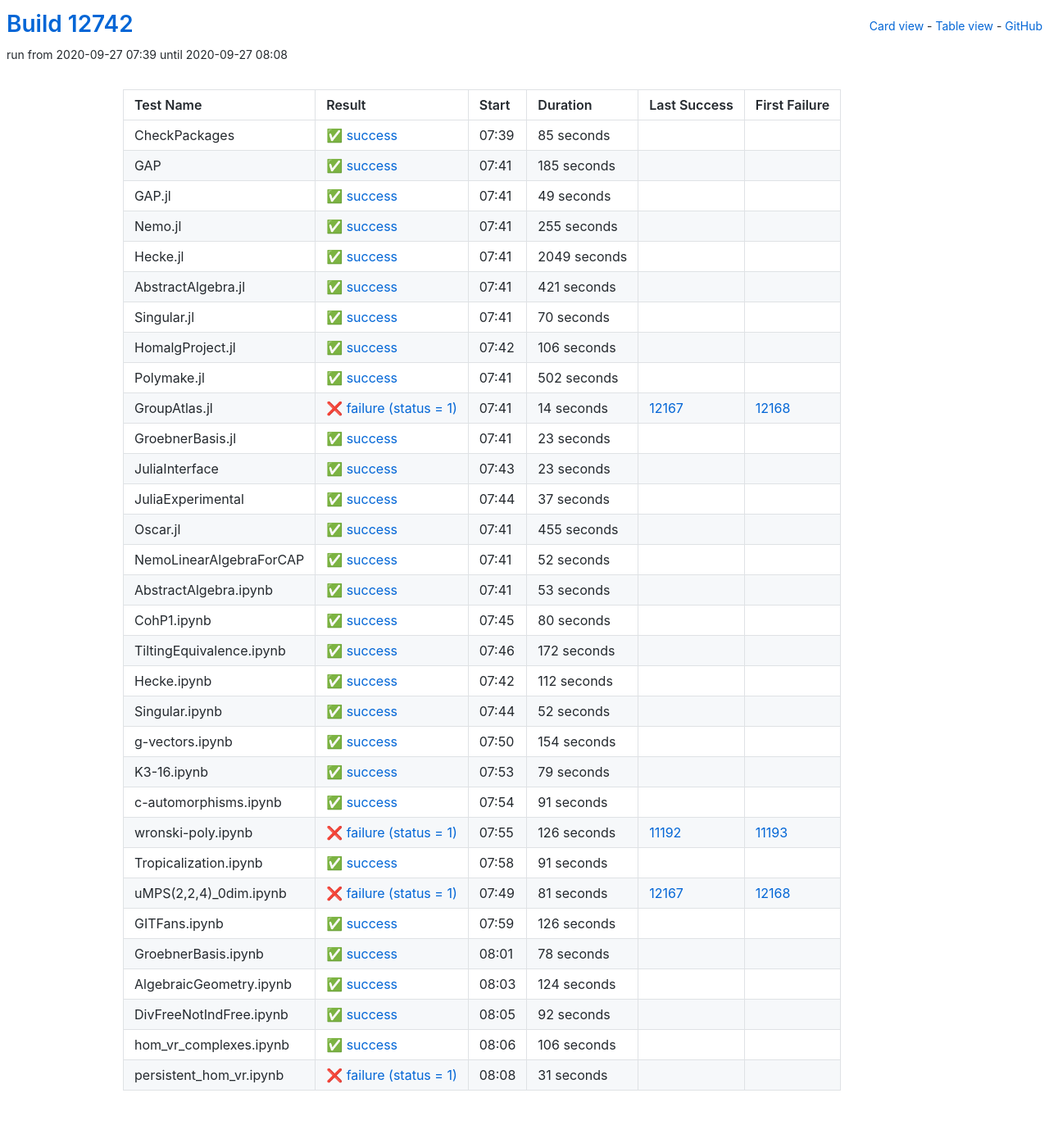
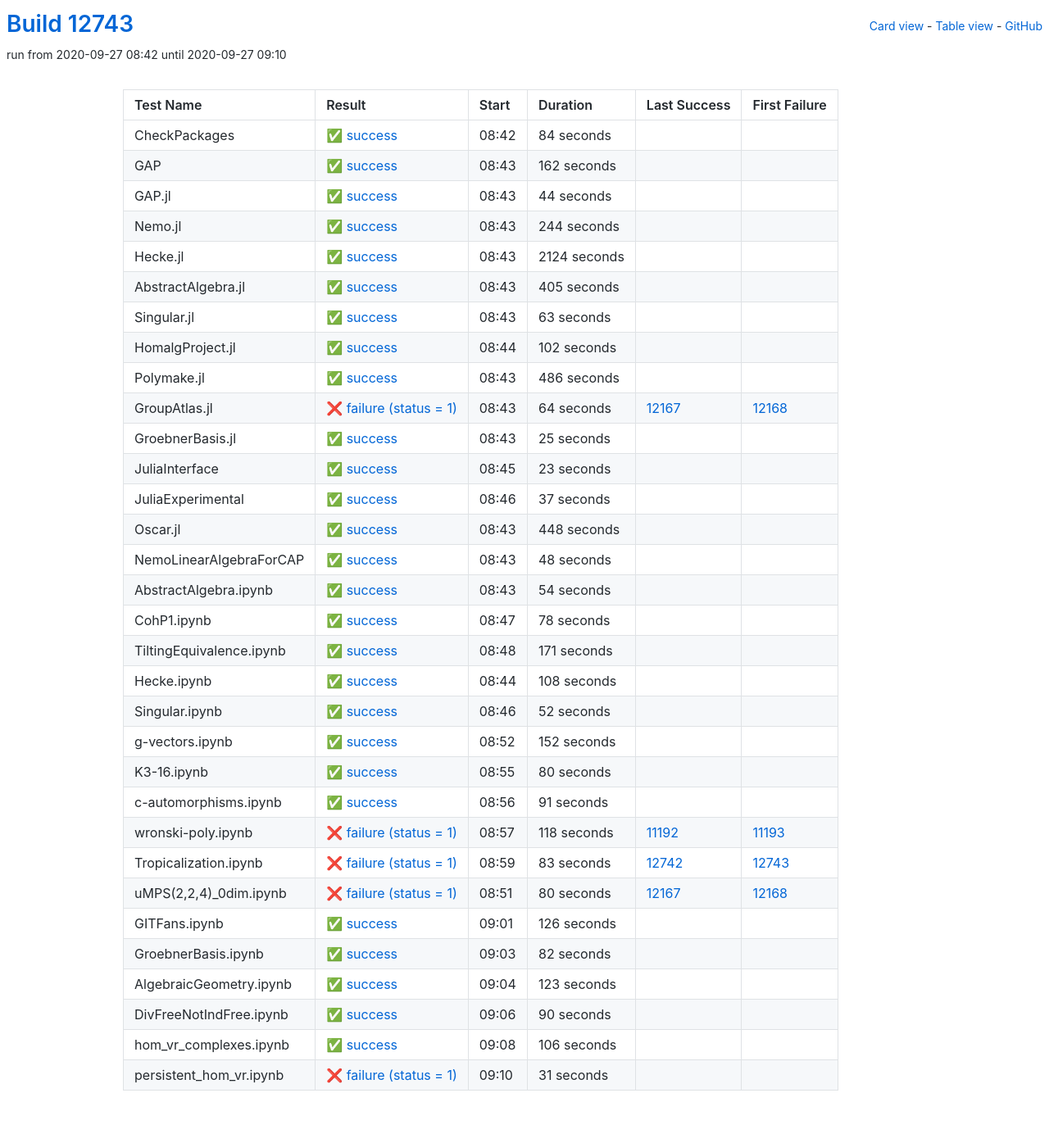
Before and after one commit to oscar-system/oscar-ci-status, a Jekyll site: the page built from table.html, in a window 1280 px wide. Shown: the whole page at 82% size. Built offline with Jekyll 4.4.1, drawn with Linux system fonts in a browser that asks for light colours.

Commit message:
Build #12743

```diff
--- a/_data/ci.yml
+++ b/_data/ci.yml
@@ -1,6 +1,6 @@
 ---
-build: 12742
-build_url: https://oscarci.mathematik.uni-kl.de/job/oscar/12742/
+build: 12743
+build_url: https://oscarci.mathematik.uni-kl.de/job/oscar/12743/
 job: oscar
 organization: oscar-system
 repo: oscar-ci-status
@@ -8,140 +8,140 @@
 tests:
 - name: CheckPackages
   id: checkpackages
-  log: https://oscarci.mathematik.uni-kl.de/job/oscar/12742/artifact/logs/build-12742/CheckPackages.log
-  start: 2020-09-27 07:39
+  log: https://oscarci.mathematik.uni-kl.de/job/oscar/12743/artifact/logs/build-12743/CheckPackages.log
+  start: 2020-09-27 08:42
   success: true
   exitcode: 0
   status: success
-  duration: 85
+  duration: 84
   last_success: false
   last_success_url:
   first_failure: false
   first_failure_url:
 - name: GAP
   id: gap
-  log: https://oscarci.mathematik.uni-kl.de/job/oscar/12742/artifact/logs/build-12742/GAP.log
-  start: 2020-09-27 07:41
+  log: https://oscarci.mathematik.uni-kl.de/job/oscar/12743/artifact/logs/build-12743/GAP.log
+  start: 2020-09-27 08:43
   success: true
   exitcode: 0
   status: success
-  duration: 185
+  duration: 162
   last_success: false
   last_success_url:
   first_failure: false
   first_failure_url:
 - name: GAP.jl
   id: gap-jl
-  log: https://oscarci.mathematik.uni-kl.de/job/oscar/12742/artifact/logs/build-12742/GAP.jl.log
-  start: 2020-09-27 07:41
+  log: https://oscarci.mathematik.uni-kl.de/job/oscar/12743/artifact/logs/build-12743/GAP.jl.log
+  start: 2020-09-27 08:43
   success: true
   exitcode: 0
   status: success
-  duration: 49
+  duration: 44
   last_success: false
   last_success_url:
   first_failure: false
   first_failure_url:
 - name: Nemo.jl
   id: nemo-jl
-  log: https://oscarci.mathematik.uni-kl.de/job/oscar/12742/artifact/logs/build-12742/Nemo.jl.log
-  start: 2020-09-27 07:41
+  log: https://oscarci.mathematik.uni-kl.de/job/oscar/12743/artifact/logs/build-12743/Nemo.jl.log
+  start: 2020-09-27 08:43
   success: true
   exitcode: 0
   status: success
-  duration: 255
+  duration: 244
   last_success: false
   last_success_url:
   first_failure: false
   first_failure_url:
 - name: Hecke.jl
   id: hecke-jl
-  log: https://oscarci.mathematik.uni-kl.de/job/oscar/12742/artifact/logs/build-12742/Hecke.jl.log
-  start: 2020-09-27 07:41
+  log: https://oscarci.mathematik.uni-kl.de/job/oscar/12743/artifact/logs/build-12743/Hecke.jl.log
+  start: 2020-09-27 08:43
   success: true
   exitcode: 0
   status: success
-  duration: 2049
+  duration: 2124
   last_success: false
   last_success_url:
   first_failure: false
   first_failure_url:
 - name: AbstractAlgebra.jl
   id: abstractalgebra-jl
-  log: https://oscarci.mathematik.uni-kl.de/job/oscar/12742/artifact/logs/build-12742/AbstractAlgebra.jl.log
-  start: 2020-09-27 07:41
+  log: https://oscarci.mathematik.uni-kl.de/job/oscar/12743/artifact/logs/build-12743/AbstractAlgebra.jl.log
+  start: 2020-09-27 08:43
   success: true
   exitcode: 0
   status: success
-  duration: 421
+  duration: 405
   last_success: false
   last_success_url:
   first_failure: false
   first_failure_url:
 - name: Singular.jl
   id: singular-jl
-  log: https://oscarci.mathematik.uni-kl.de/job/oscar/12742/artifact/logs/build-12742/Singular.jl.log
-  start: 2020-09-27 07:41
+  log: https://oscarci.mathematik.uni-kl.de/job/oscar/12743/artifact/logs/build-12743/Singular.jl.log
+  start: 2020-09-27 08:43
   success: true
   exitcode: 0
   status: success
-  duration: 70
+  duration: 63
   last_success: false
   last_success_url:
   first_failure: false
   first_failure_url:
 - name: HomalgProject.jl
   id: homalgproject-jl
-  log: https://oscarci.mathematik.uni-kl.de/job/oscar/12742/artifact/logs/build-12742/HomalgProject.jl.log
-  start: 2020-09-27 07:42
+  log: https://oscarci.mathematik.uni-kl.de/job/oscar/12743/artifact/logs/build-12743/HomalgProject.jl.log
+  start: 2020-09-27 08:44
   success: true
   exitcode: 0
   status: success
-  duration: 106
+  duration: 102
   last_success: false
   last_success_url:
   first_failure: false
   first_failure_url:
 - name: Polymake.jl
   id: polymake-jl
-  log: https://oscarci.mathematik.uni-kl.de/job/oscar/12742/artifact/logs/build-12742/Polymake.jl.log
-  start: 2020-09-27 07:41
+  log: https://oscarci.mathematik.uni-kl.de/job/oscar/12743/artifact/logs/build-12743/Polymake.jl.log
+  start: 2020-09-27 08:43
   success: true
   exitcode: 0
   status: success
-  duration: 502
+  duration: 486
   last_success: false
   last_success_url:
   first_failure: false
   first_failure_url:
 - name: GroupAtlas.jl
   id: groupatlas-jl
-  log: https://oscarci.mathematik.uni-kl.de/job/oscar/12742/artifact/logs/build-12742/GroupAtlas.jl.log
-  start: 2020-09-27 07:41
+  log: https://oscarci.mathematik.uni-kl.de/job/oscar/12743/artifact/logs/build-12743/GroupAtlas.jl.log
+  start: 2020-09-27 08:43
   success: false
   exitcode: 1
   status: failure
-  duration: 14
+  duration: 64
   last_success: 12167
   last_success_url: https://oscarci.mathematik.uni-kl.de/job/oscar/12167/
   first_failure: 12168
   first_failure_url: https://oscarci.mathematik.uni-kl.de/job/oscar/12168/
 - name: GroebnerBasis.jl
   id: groebnerbasis-jl
-  log: https://oscarci.mathematik.uni-kl.de/job/oscar/12742/artifact/logs/build-12742/GroebnerBasis.jl.log
-  start: 2020-09-27 07:41
+  log: https://oscarci.mathematik.uni-kl.de/job/oscar/12743/artifact/logs/build-12743/GroebnerBasis.jl.log
+  start: 2020-09-27 08:43
   success: true
   exitcode: 0
   status: success
-  duration: 23
+  duration: 25
   last_success: false
   last_success_url:
   first_failure: false
   first_failure_url:
 - name: JuliaInterface
   id: juliainterface
-  log: https://oscarci.mathematik.uni-kl.de/job/oscar/12742/artifact/logs/build-12742/JuliaInterface.log
-  start: 2020-09-27 07:43
+  log: https://oscarci.mathematik.uni-kl.de/job/oscar/12743/artifact/logs/build-12743/JuliaInterface.log
+  start: 2020-09-27 08:45
   success: true
   exitcode: 0
   status: success
@@ -152,8 +152,8 @@
   first_failure_url:
 - name: JuliaExperimental
   id: juliaexperimental
-  log: https://oscarci.mathematik.uni-kl.de/job/oscar/12742/artifact/logs/build-12742/JuliaExperimental.log
-  start: 2020-09-27 07:44
+  log: https://oscarci.mathematik.uni-kl.de/job/oscar/12743/artifact/logs/build-12743/JuliaExperimental.log
+  start: 2020-09-27 08:46
   success: true
   exitcode: 0
   status: success
@@ -164,80 +164,80 @@
   first_failure_url:
 - name: Oscar.jl
   id: oscar-jl
-  log: https://oscarci.mathematik.uni-kl.de/job/oscar/12742/artifact/logs/build-12742/Oscar.jl.log
-  start: 2020-09-27 07:41
+  log: https://oscarci.mathematik.uni-kl.de/job/oscar/12743/artifact/logs/build-12743/Oscar.jl.log
+  start: 2020-09-27 08:43
   success: true
   exitcode: 0
   status: success
-  duration: 455
+  duration: 448
   last_success: false
   last_success_url:
   first_failure: false
   first_failure_url:
 - name: NemoLinearAlgebraForCAP
   id: nemolinearalgebraforcap
-  log: https://oscarci.mathematik.uni-kl.de/job/oscar/12742/artifact/logs/build-12742/NemoLinearAlgebraForCAP.log
-  start: 2020-09-27 07:41
+  log: https://oscarci.mathematik.uni-kl.de/job/oscar/12743/artifact/logs/build-12743/NemoLinearAlgebraForCAP.log
+  start: 2020-09-27 08:43
   success: true
   exitcode: 0
   status: success
-  duration: 52
+  duration: 48
   last_success: false
   last_success_url:
   first_failure: false
   first_failure_url:
 - name: AbstractAlgebra.ipynb
   id: abstractalgebra-ipynb
-  log: https://oscarci.mathematik.uni-kl.de/job/oscar/12742/artifact/logs/build-12742/AbstractAlgebra.ipynb.log
-  start: 2020-09-27 07:41
+  log: https://oscarci.mathematik.uni-kl.de/job/oscar/12743/artifact/logs/build-12743/AbstractAlgebra.ipynb.log
+  start: 2020-09-27 08:43
   success: true
   exitcode: 0
   status: success
-  duration: 53
+  duration: 54
   last_success: false
   last_success_url:
   first_failure: false
   first_failure_url:
 - name: CohP1.ipynb
   id: cohp1-ipynb
-  log: https://oscarci.mathematik.uni-kl.de/job/oscar/12742/artifact/logs/build-12742/CohP1.ipynb.log
-  start: 2020-09-27 07:45
+  log: https://oscarci.mathematik.uni-kl.de/job/oscar/12743/artifact/logs/build-12743/CohP1.ipynb.log
+  start: 2020-09-27 08:47
   success: true
   exitcode: 0
   status: success
-  duration: 80
+  duration: 78
   last_success: false
   last_success_url:
   first_failure: false
   first_failure_url:
 - name: TiltingEquivalence.ipynb
   id: tiltingequivalence-ipynb
-  log: https://oscarci.mathematik.uni-kl.de/job/oscar/12742/artifact/logs/build-12742/TiltingEquivalence.ipynb.log
-  start: 2020-09-27 07:46
+  log: https://oscarci.mathematik.uni-kl.de/job/oscar/12743/artifact/logs/build-12743/TiltingEquivalence.ipynb.log
+  start: 2020-09-27 08:48
   success: true
   exitcode: 0
   status: success
-  duration: 172
+  duration: 171
   last_success: false
   last_success_url:
   first_failure: false
   first_failure_url:
 - name: Hecke.ipynb
   id: hecke-ipynb
-  log: https://oscarci.mathematik.uni-kl.de/job/oscar/12742/artifact/logs/build-12742/Hecke.ipynb.log
-  start: 2020-09-27 07:42
+  log: https://oscarci.mathematik.uni-kl.de/job/oscar/12743/artifact/logs/build-12743/Hecke.ipynb.log
+  start: 2020-09-27 08:44
   success: true
   exitcode: 0
   status: success
-  duration: 112
+  duration: 108
   last_success: false
   last_success_url:
   first_failure: false
   first_failure_url:
 - name: Singular.ipynb
   id: singular-ipynb
-  log: https://oscarci.mathematik.uni-kl.de/job/oscar/12742/artifact/logs/build-12742/Singular.ipynb.log
-  start: 2020-09-27 07:44
+  log: https://oscarci.mathematik.uni-kl.de/job/oscar/12743/artifact/logs/build-12743/Singular.ipynb.log
+  start: 2020-09-27 08:46
   success: true
   exitcode: 0
   status: success
@@ -248,32 +248,32 @@
   first_failure_url:
 - name: g-vectors.ipynb
   id: g-vectors-ipynb
-  log: https://oscarci.mathematik.uni-kl.de/job/oscar/12742/artifact/logs/build-12742/g-vectors.ipynb.log
-  start: 2020-09-27 07:50
+  log: https://oscarci.mathematik.uni-kl.de/job/oscar/12743/artifact/logs/build-12743/g-vectors.ipynb.log
+  start: 2020-09-27 08:52
   success: true
   exitcode: 0
   status: success
-  duration: 154
+  duration: 152
   last_success: false
   last_success_url:
   first_failure: false
   first_failure_url:
 - name: K3-16.ipynb
   id: k3-16-ipynb
-  log: https://oscarci.mathematik.uni-kl.de/job/oscar/12742/artifact/logs/build-12742/K3-16.ipynb.log
-  start: 2020-09-27 07:53
+  log: https://oscarci.mathematik.uni-kl.de/job/oscar/12743/artifact/logs/build-12743/K3-16.ipynb.log
+  start: 2020-09-27 08:55
   success: true
   exitcode: 0
   status: success
-  duration: 79
+  duration: 80
   last_success: false
   last_success_url:
   first_failure: false
   first_failure_url:
 - name: c-automorphisms.ipynb
   id: c-automorphisms-ipynb
-  log: https://oscarci.mathematik.uni-kl.de/job/oscar/12742/artifact/logs/build-12742/c-automorphisms.ipynb.log
-  start: 2020-09-27 07:54
+  log: https://oscarci.mathematik.uni-kl.de/job/oscar/12743/artifact/logs/build-12743/c-automorphisms.ipynb.log
+  start: 2020-09-27 08:56
   success: true
   exitcode: 0
   status: success
@@ -284,44 +284,44 @@
   first_failure_url:
 - name: wronski-poly.ipynb
   id: wronski-poly-ipynb
-  log: https://oscarci.mathematik.uni-kl.de/job/oscar/12742/artifact/logs/build-12742/wronski-poly.ipynb.log
-  start: 2020-09-27 07:55
+  log: https://oscarci.mathematik.uni-kl.de/job/oscar/12743/artifact/logs/build-12743/wronski-poly.ipynb.log
+  start: 2020-09-27 08:57
   success: false
   exitcode: 1
   status: failure
-  duration: 126
+  duration: 118
   last_success: 11192
   last_success_url: https://oscarci.mathematik.uni-kl.de/job/oscar/11192/
   first_failure: 11193
   first_failure_url: https://oscarci.mathematik.uni-kl.de/job/oscar/11193/
 - name: Tropicalization.ipynb
   id: tropicalization-ipynb
-  log: https://oscarci.mathematik.uni-kl.de/job/oscar/12742/artifact/logs/build-12742/Tropicalization.ipynb.log
-  start: 2020-09-27 07:58
-  success: true
-  exitcode: 0
-  status: success
-  duration: 91
-  last_success: false
-  last_success_url:
-  first_failure: false
-  first_failure_url:
-- name: uMPS(2,2,4)_0dim.ipynb
-  id: umps-2-2-4-0dim-ipynb
-  log: https://oscarci.mathematik.uni-kl.de/job/oscar/12742/artifact/logs/build-12742/uMPS-2-2-4-_0dim.ipynb.log
-  start: 2020-09-27 07:49
+  log: https://oscarci.mathematik.uni-kl.de/job/oscar/12743/artifact/logs/build-12743/Tropicalization.ipynb.log
+  start: 2020-09-27 08:59
   success: false
   exitcode: 1
   status: failure
-  duration: 81
+  duration: 83
+  last_success: 12742
+  last_success_url: https://oscarci.mathematik.uni-kl.de/job/oscar/12742/
+  first_failure: 12743
+  first_failure_url: https://oscarci.mathematik.uni-kl.de/job/oscar/12743/
+- name: uMPS(2,2,4)_0dim.ipynb
+  id: umps-2-2-4-0dim-ipynb
+  log: https://oscarci.mathematik.uni-kl.de/job/oscar/12743/artifact/logs/build-12743/uMPS-2-2-4-_0dim.ipynb.log
+  start: 2020-09-27 08:51
+  success: false
+  exitcode: 1
+  status: failure
+  duration: 80
   last_success: 12167
   last_success_url: https://oscarci.mathematik.uni-kl.de/job/oscar/12167/
   first_failure: 12168
   first_failure_url: https://oscarci.mathematik.uni-kl.de/job/oscar/12168/
 - name: GITFans.ipynb
   id: gitfans-ipynb
-  log: https://oscarci.mathematik.uni-kl.de/job/oscar/12742/artifact/logs/build-12742/GITFans.ipynb.log
-  start: 2020-09-27 07:59
+  log: https://oscarci.mathematik.uni-kl.de/job/oscar/12743/artifact/logs/build-12743/GITFans.ipynb.log
+  start: 2020-09-27 09:01
   success: true
   exitcode: 0
   status: success
@@ -332,44 +332,44 @@
   first_failure_url:
 - name: GroebnerBasis.ipynb
   id: groebnerbasis-ipynb
-  log: https://oscarci.mathematik.uni-kl.de/job/oscar/12742/artifact/logs/build-12742/GroebnerBasis.ipynb.log
-  start: 2020-09-27 08:01
+  log: https://oscarci.mathematik.uni-kl.de/job/oscar/12743/artifact/logs/build-12743/GroebnerBasis.ipynb.log
+  start: 2020-09-27 09:03
   success: true
   exitcode: 0
   status: success
-  duration: 78
+  duration: 82
   last_success: false
   last_success_url:
   first_failure: false
   first_failure_url:
 - name: AlgebraicGeometry.ipynb
   id: algebraicgeometry-ipynb
-  log: https://oscarci.mathematik.uni-kl.de/job/oscar/12742/artifact/logs/build-12742/AlgebraicGeometry.ipynb.log
-  start: 2020-09-27 08:03
+  log: https://oscarci.mathematik.uni-kl.de/job/oscar/12743/artifact/logs/build-12743/AlgebraicGeometry.ipynb.log
+  start: 2020-09-27 09:04
   success: true
   exitcode: 0
   status: success
-  duration: 124
+  duration: 123
   last_success: false
   last_success_url:
   first_failure: false
   first_failure_url:
 - name: DivFreeNotIndFree.ipynb
   id: divfreenotindfree-ipynb
-  log: https://oscarci.mathematik.uni-kl.de/job/oscar/12742/artifact/logs/build-12742/DivFreeNotIndFree.ipynb.log
-  start: 2020-09-27 08:05
+  log: https://oscarci.mathematik.uni-kl.de/job/oscar/12743/artifact/logs/build-12743/DivFreeNotIndFree.ipynb.log
+  start: 2020-09-27 09:06
   success: true
   exitcode: 0
   status: success
-  duration: 92
+  duration: 90
   last_success: false
   last_success_url:
   first_failure: false
   first_failure_url:
 - name: hom_vr_complexes.ipynb
   id: hom-vr-complexes-ipynb
-  log: https://oscarci.mathematik.uni-kl.de/job/oscar/12742/artifact/logs/build-12742/hom_vr_complexes.ipynb.log
-  start: 2020-09-27 08:06
+  log: https://oscarci.mathematik.uni-kl.de/job/oscar/12743/artifact/logs/build-12743/hom_vr_complexes.ipynb.log
+  start: 2020-09-27 09:08
   success: true
   exitcode: 0
   status: success
@@ -380,8 +380,8 @@
   first_failure_url:
 - name: persistent_hom_vr.ipynb
   id: persistent-hom-vr-ipynb
-  log: https://oscarci.mathematik.uni-kl.de/job/oscar/12742/artifact/logs/build-12742/persistent_hom_vr.ipynb.log
-  start: 2020-09-27 08:08
+  log: https://oscarci.mathematik.uni-kl.de/job/oscar/12743/artifact/logs/build-12743/persistent_hom_vr.ipynb.log
+  start: 2020-09-27 09:10
   success: false
   exitcode: 1
   status: failure
```
Also changed, not shown: README.md.
